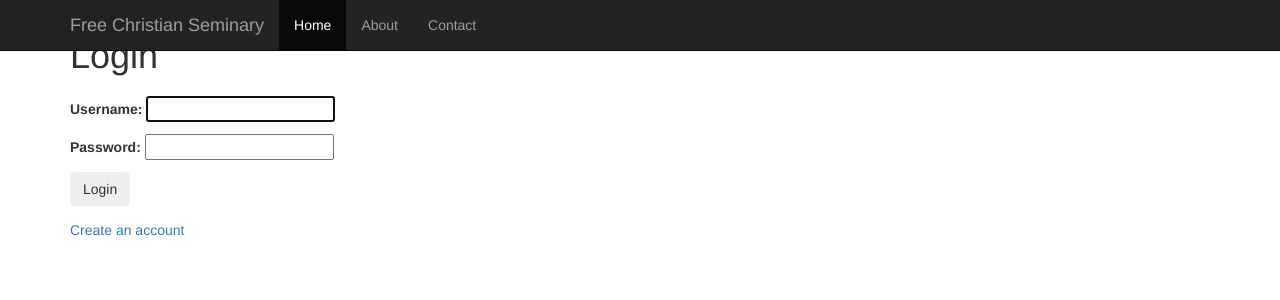
After one commit to johnphillips1992/freechristianseminary.com, a Django app: page /accounts/login/ in a window 1280 px wide. The commit adds this page. Shown: the top 300 px of the page. Run offline with Django 3.2, Linux system fonts and the light colour scheme; some libraries are stand-ins or nearby versions.

Commit message:
Added test, login, and create user views

```diff
--- a/myproject/urls.py
+++ b/myproject/urls.py
@@ -9,6 +9,7 @@ urlpatterns = patterns('',
     # url(r'^blog/', include('blog.urls')),
 
     url(r'^', include('seminary.urls')),
+    url(r'^accounts/login/$', 'django.contrib.auth.views.login'),
     url(r'^admin/', include(admin.site.urls)),
 
 )
--- a/seminary/templates/base/base.html
+++ b/seminary/templates/base/base.html
@@ -23,11 +23,11 @@
             <span class="icon-bar"></span>
             <span class="icon-bar"></span>
           </button>
-          <a class="navbar-brand" href="#">Free Christian Seminary</a>
+          <a class="navbar-brand" href="/">Free Christian Seminary</a>
         </div>
         <div class="collapse navbar-collapse">
           <ul class="nav navbar-nav">
-            <li class="active"><a href="#">Home</a></li>
+            <li class="active"><a href="/">Home</a></li>
             <li><a href="#about">About</a></li>
             <li><a href="#contact">Contact</a></li>
           </ul>
--- /dev/null
+++ b/seminary/templates/registration/login.html
@@ -0,0 +1,13 @@
+{% extends "base/base.html" %}
+
+{% block body-title %}Login{% endblock %}
+
+{% block body-text %}
+            <form method="post">{% csrf_token %}
+		{{ form.as_p }}
+                <div class="actions">
+                    <button type="submit" class="btn primary">Login</button>
+                </div>
+            </form>
+	    <a href="/accounts/create/">Create an account</a>
+{% endblock %}
--- a/seminary/templates/seminary/course_list.html
+++ b/seminary/templates/seminary/course_list.html
@@ -1,6 +1,7 @@
 {% extends "base/base.html" %}
 
 {% block breadcrumbs %}
+<li><a href="/">Home</a></li>
 <li><a href="{% url "degree-list" %}">Degrees</a></li>
 <li class="active">Courses</li>
 {% endblock %}
@@ -11,12 +12,14 @@
 <table class="table">
         <thead>
                 <th>Name</th>
+		<th>Actions</th>
         </thead>
         <tbody>
                 {% for course in object_list %}
                 <tr>
                         <td><a href="{% url "section-list" course_pk=course.pk degree_pk=degree.pk %}">{{ course.name }}</a></td>
-                </tr>
+			<td><a href="{% url "test" course_pk=course.pk degree_pk=degree.pk %}">Test</a></td>
+		 </tr>
                 {% endfor %}
         </tbody>
 </table>
--- a/seminary/templates/seminary/degree_list.html
+++ b/seminary/templates/seminary/degree_list.html
@@ -1,4 +1,9 @@
 {% extends "base/base.html" %}
+
+{% block breadcrumbs %}
+<li><a href="/">Home</a></li>
+<li class="active">Degrees</li>
+{% endblock %}
 
 {% block body-title %}Degrees{% endblock %}
 
--- a/seminary/templates/seminary/section_detail.html
+++ b/seminary/templates/seminary/section_detail.html
@@ -1,6 +1,7 @@
 {% extends "base/base.html" %}
 
 {% block breadcrumbs %}
+<li><a href="/">Home</a></li>
 <li><a href="{% url "degree-list" %}">Degrees</a></li>
 <li><a href="{% url "course-list" pk=object.course.degree.pk %}">Courses</a></li>
 <li><a href="{% url "section-list" course_pk=object.course.pk degree_pk=object.course.degree.pk %}">Sections</a></li>
--- a/seminary/templates/seminary/section_list.html
+++ b/seminary/templates/seminary/section_list.html
@@ -1,6 +1,7 @@
 {% extends "base/base.html" %}
 
 {% block breadcrumbs %}
+<li><a href="/">Home</a></li>
 <li><a href="{% url "degree-list" %}">Degrees</a></li>
 <li><a href="{% url "course-list" pk=degree.pk %}">Courses</a></li>
 <li class="active">Sections</li>
--- a/seminary/urls.py
+++ b/seminary/urls.py
@@ -1,4 +1,6 @@
 from django.conf.urls import patterns, url
+from django.contrib.auth.decorators import login_required
+
 from django.views.generic import TemplateView
 
 from seminary import views
@@ -13,4 +15,9 @@ urlpatterns = patterns('',
 	views.SectionListView.as_view(), name='section-list'),
     url(r'^degrees/(?P<degree_pk>\d+)/courses/(?P<course_pk>\d+)/sections/(?P<section_pk>\d+)/$',
 	views.SectionDetailView.as_view(), name='section-detail'),
+    url(r'^degrees/(?P<degree_pk>\d+)/courses/(?P<course_pk>\d+)/test/$',
+	login_required(
+		views.TestView.as_view()), name='test'),
+    url(r'^accounts/create/$',
+	views.UserCreationView.as_view(), name='user-creation'),
 )
```
Also changed, not shown: seminary/templates/registration/create.html (added, +14 -0 lines), seminary/templates/seminary/question_list.html (added, +11 -0 lines), seminary/views.py (+43 -0 lines), templates/base/base.html (deleted, +0 -13 lines).
